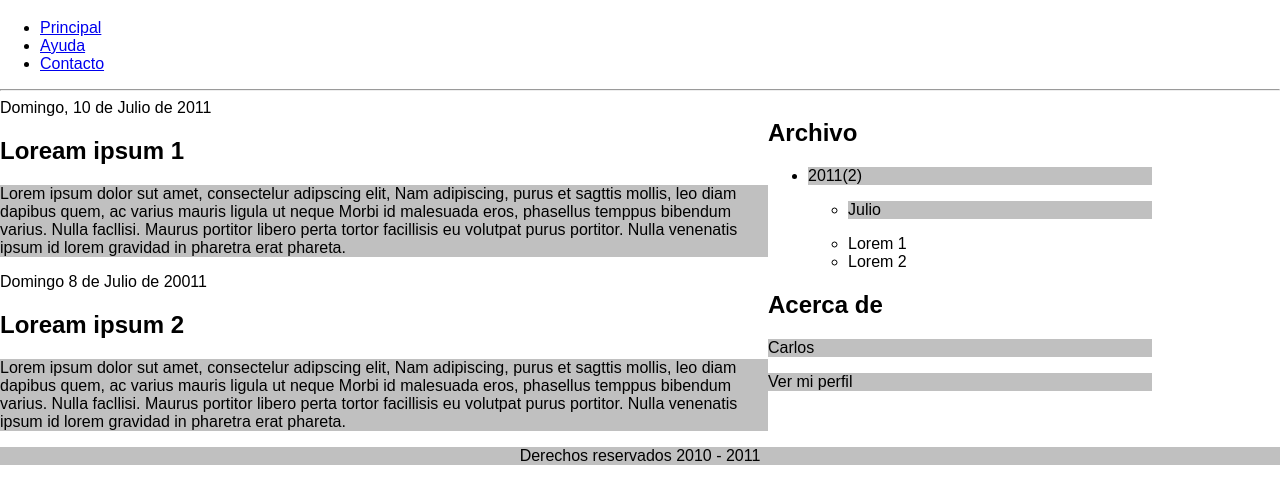
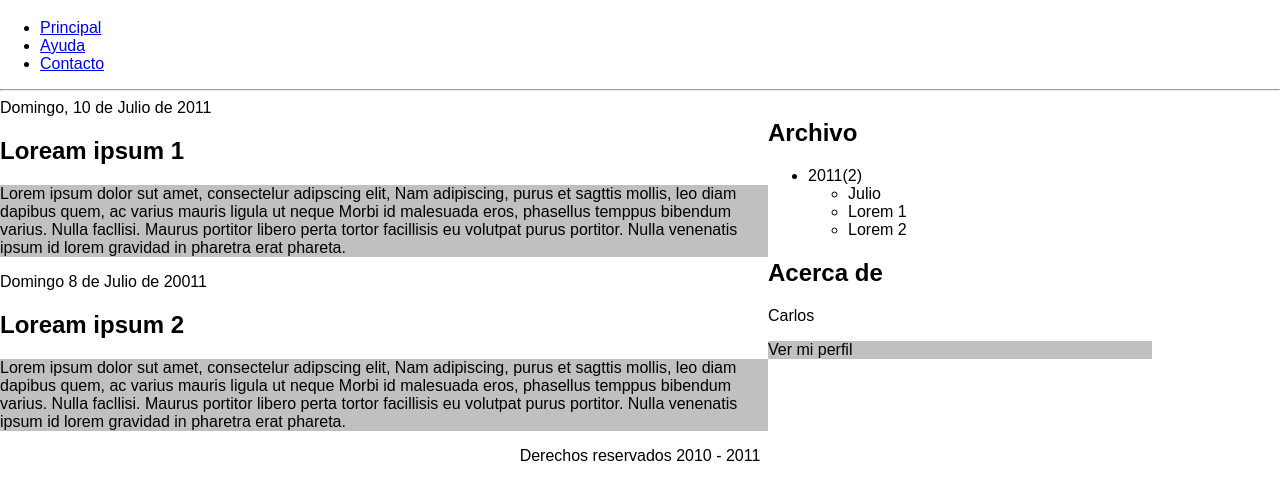
Before and after one commit to SoniaTr/00-Blog, a plain HTML site: page index.html in a window 1280 px wide. Shown: the part 61-564 px from the top of the page. Drawn offline with Linux system fonts and the light colour scheme; files that its build step writes are made by us from their sources.

Commit message:
Update index.html

```diff
--- a/index.html
+++ b/index.html
@@ -3,7 +3,7 @@
         <head>
            <meta charset="utf-8">
             <title>Blog</title>
-            <link rel="stylesheet" href="estilos.css">
+            <link rel="stylesheet" href="css/estilos.css">
         </head>
         <body>
             <div>
@@ -41,10 +41,10 @@
                     <h2>Archivo</h2>
                     <ul>
                         <li>
-                            <p>2011(2)</p>
+                            2011(2)
                             <ul>
                                 <li>
-                                    <p>Julio</p>
+                                    Julio
                                 </li>
                                 <li>Lorem 1</li>
                                 <li>Lorem 2</li>
@@ -53,11 +53,11 @@
                     </ul>
 
                     <h2>Acerca de</h2>
-                    <p>Carlos</p>
-                    <p>Ver mi perfil</p>
+                    Carlos
+                   <p>Ver mi perfil</p>
                 </aside>
                 <footer>
-                    <p>Derechos reservados 2010 - 2011</p>
+                    Derechos reservados 2010 - 2011
                 </footer>
             </div>
         </body>
```
